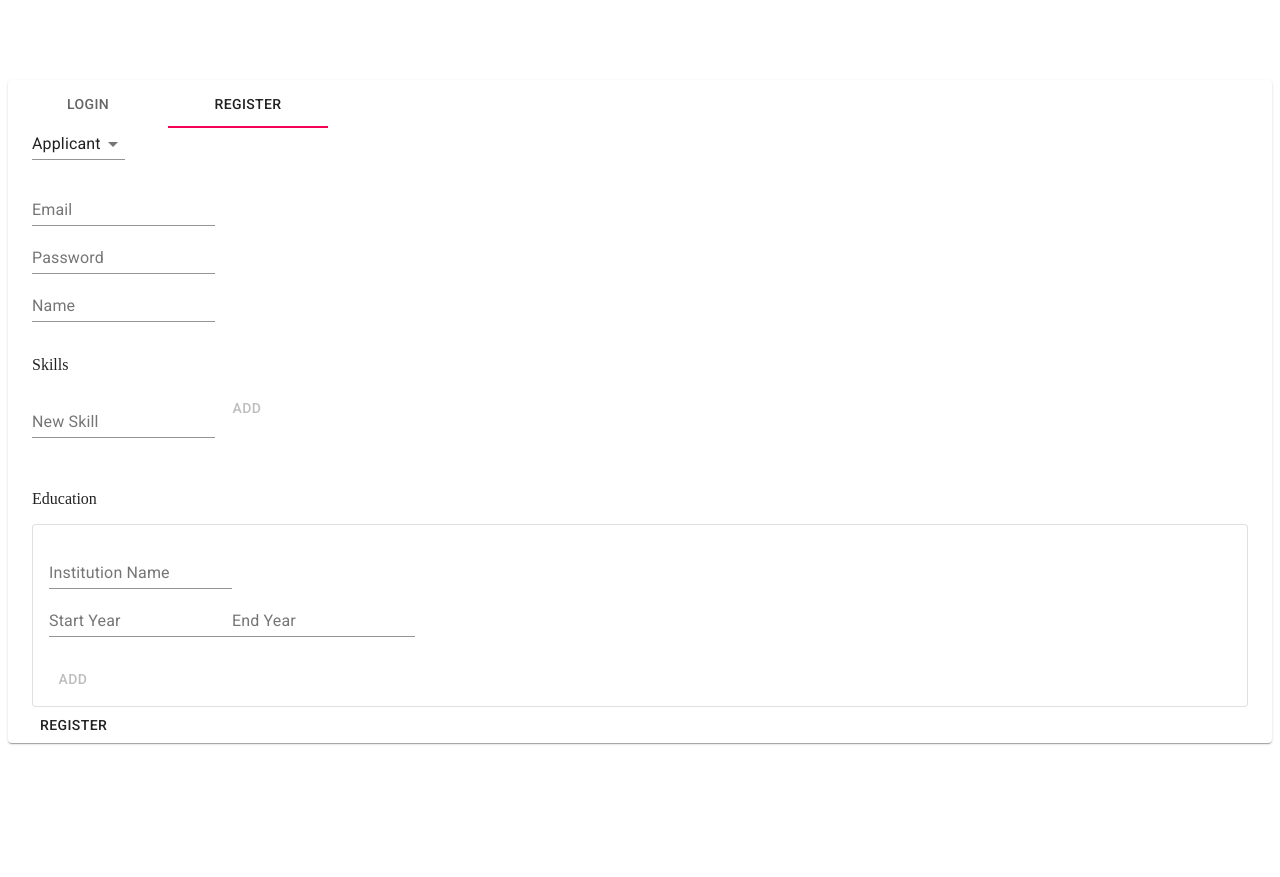
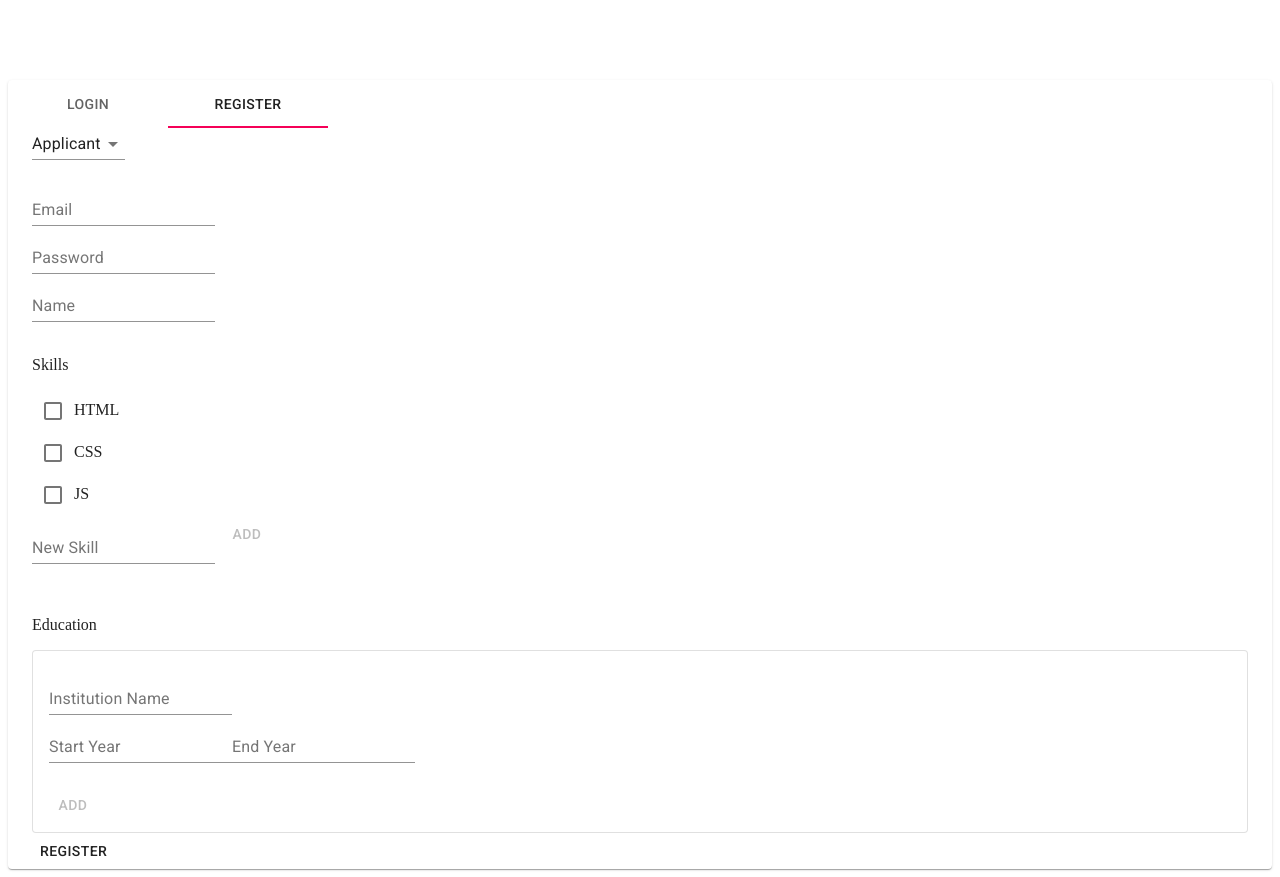
Before and after one commit to tichnas/Job-Portal, a React (Create React App) app in the folder frontend/: page / in a window 1280 px wide. Both pictures are taken after a click on the tab "REGISTER". Before the commit the page ends 800 px from the top, so only its background shows below. Built offline with nearby package versions, Linux system fonts and the light colour scheme; the HTML template or start-up script is replaced by a standard one.

Commit message:
Add list of pre added skills

```diff
--- a/frontend/src/components/ProfileHandler.js
+++ b/frontend/src/components/ProfileHandler.js
@@ -7,6 +7,7 @@ import {
   Card,
   CardContent,
   CardActions,
+  Checkbox,
 } from '@material-ui/core';
 
 const ProfileHandler = ({ role, initialState, onSubmit, submitText }) => {
@@ -28,9 +29,12 @@ const ProfileHandler = ({ role, initialState, onSubmit, submitText }) => {
   const handleChange = e =>
     setData(d => ({ ...d, [e.target.name]: e.target.value }));
 
-  const addSkill = () => {
-    setData(d => ({ ...d, skills: [...d.skills, newSkill] }));
-    setNewSkill('');
+  const addSkill = s => {
+    setData(d => ({
+      ...d,
+      skills: [...d.skills, typeof s === 'string' ? s : newSkill],
+    }));
+    if (typeof s !== 'string') setNewSkill('');
   };
 
   const skillDelete = s => {
@@ -51,6 +55,8 @@ const ProfileHandler = ({ role, initialState, onSubmit, submitText }) => {
       ...d,
       education: [...d.education.slice(0, i), ...d.education.slice(i + 1)],
     }));
+
+  const initialSkills = ['HTML', 'CSS', 'JS'];
 
   return (
     <>
@@ -82,9 +88,23 @@ const ProfileHandler = ({ role, initialState, onSubmit, submitText }) => {
         <>
           <br />
           <p>Skills</p>
-          {data.skills.map((s, i) => (
-            <Chip key={i} label={s} onDelete={() => skillDelete(s)} />
+          {initialSkills.map(s => (
+            <div key={s}>
+              <Checkbox
+                checked={data.skills.includes(s)}
+                onChange={e => {
+                  if (e.target.checked) addSkill(s);
+                  else skillDelete(s);
+                }}
+              />
+              <span>{s}</span>
+            </div>
           ))}
+          {data.skills
+            .filter(s => !initialSkills.includes(s))
+            .map((s, i) => (
+              <Chip key={i} label={s} onDelete={() => skillDelete(s)} />
+            ))}
           {data.skills.length ? <br /> : null}
           <TextField
             value={newSkill}
```
